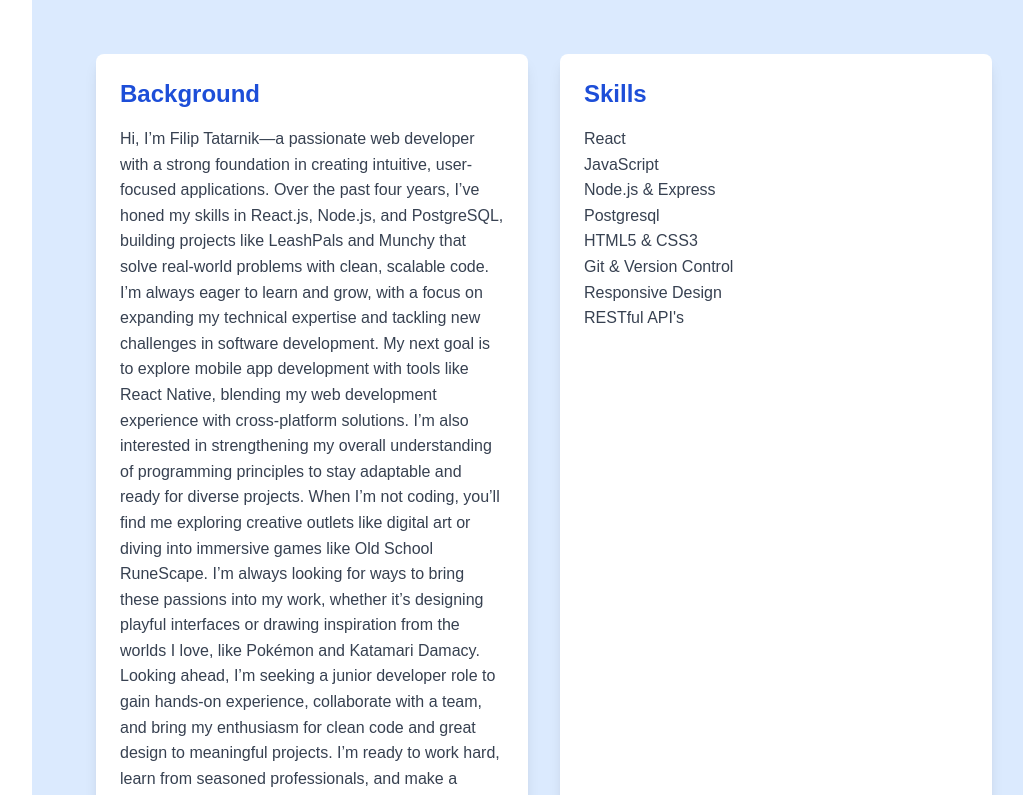
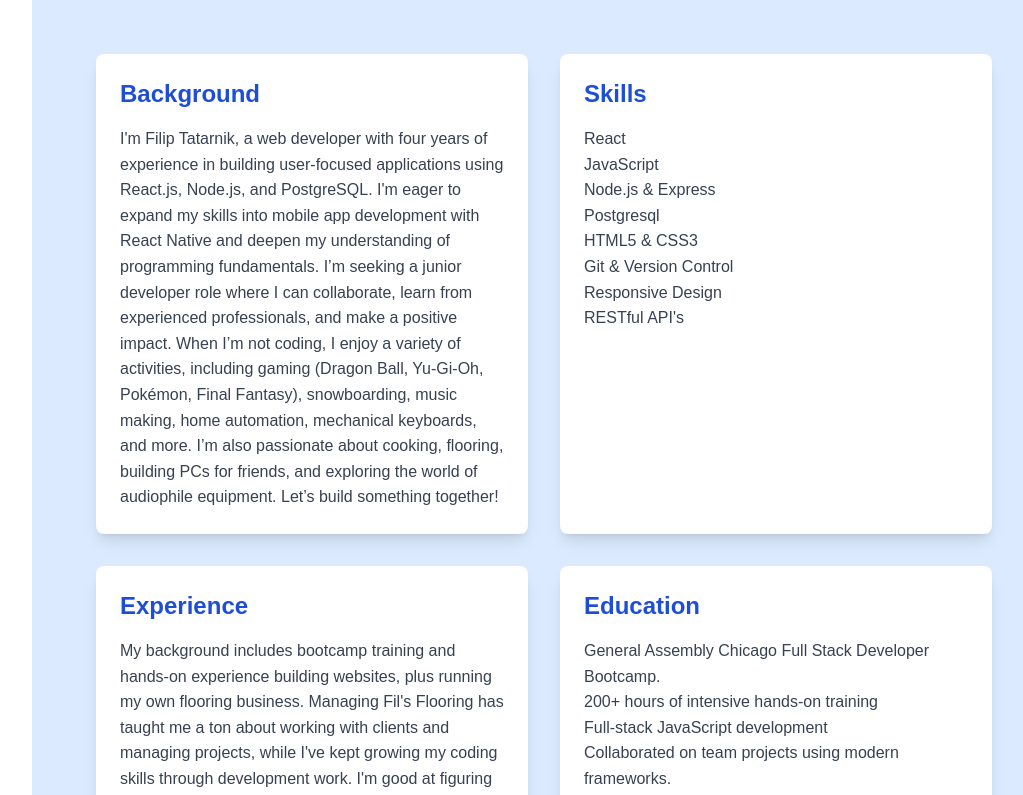
Before and after one commit to FilTatarnik/2024-portfolio, a React (Create React App) app: page / in a window 1280 px wide. Shown: the part 882-1677 px from the top of the page, without its empty margins (224-1247 px from the left). Built offline with nearby package versions, Linux system fonts and the light colour scheme.

Commit message:
changing up the about me section

```diff
--- a/src/components/AboutUs.js
+++ b/src/components/AboutUs.js
@@ -7,15 +7,7 @@ const AboutUs = () => (
     <div className="grid grid-cols-1 md:grid-cols-2 gap-8 max-w-4xl mx-auto">
       <div className="bg-white p-6 rounded-lg shadow-lg hover:shadow-xl transition-shadow duration-300">
         <h3 className="text-2xl font-bold mb-4 text-blue-700">Background</h3>
-        <p className="text-gray-700">Hi, I’m Filip Tatarnik—a passionate web developer with a strong foundation in creating intuitive, user-focused applications. Over the past four years, I’ve honed my skills in React.js, Node.js, and PostgreSQL, building projects like LeashPals and Munchy that solve real-world problems with clean, scalable code.
-
-I’m always eager to learn and grow, with a focus on expanding my technical expertise and tackling new challenges in software development. My next goal is to explore mobile app development with tools like React Native, blending my web development experience with cross-platform solutions. I’m also interested in strengthening my overall understanding of programming principles to stay adaptable and ready for diverse projects.
-
-When I’m not coding, you’ll find me exploring creative outlets like digital art or diving into immersive games like Old School RuneScape. I’m always looking for ways to bring these passions into my work, whether it’s designing playful interfaces or drawing inspiration from the worlds I love, like Pokémon and Katamari Damacy.
-
-Looking ahead, I’m seeking a junior developer role to gain hands-on experience, collaborate with a team, and bring my enthusiasm for clean code and great design to meaningful projects. I’m ready to work hard, learn from seasoned professionals, and make a positive impact in the industry.
-
-Let’s connect and build something amazing together!</p>
+        <p className="text-gray-700">I'm Filip Tatarnik, a web developer with four years of experience in building user-focused applications using React.js, Node.js, and PostgreSQL. I'm eager to expand my skills into mobile app development with React Native and deepen my understanding of programming fundamentals. I’m seeking a junior developer role where I can collaborate, learn from experienced professionals, and make a positive impact. When I’m not coding, I enjoy a variety of activities, including gaming (Dragon Ball, Yu-Gi-Oh, Pokémon, Final Fantasy), snowboarding, music making, home automation, mechanical keyboards, and more. I’m also passionate about cooking, flooring, building PCs for friends, and exploring the world of audiophile equipment. Let’s build something together!</p>
       </div>
       <div className="bg-white p-6 rounded-lg shadow-lg hover:shadow-xl transition-shadow duration-300">
         <h3 className="text-2xl font-bold mb-4 text-blue-700">Skills</h3>
```
